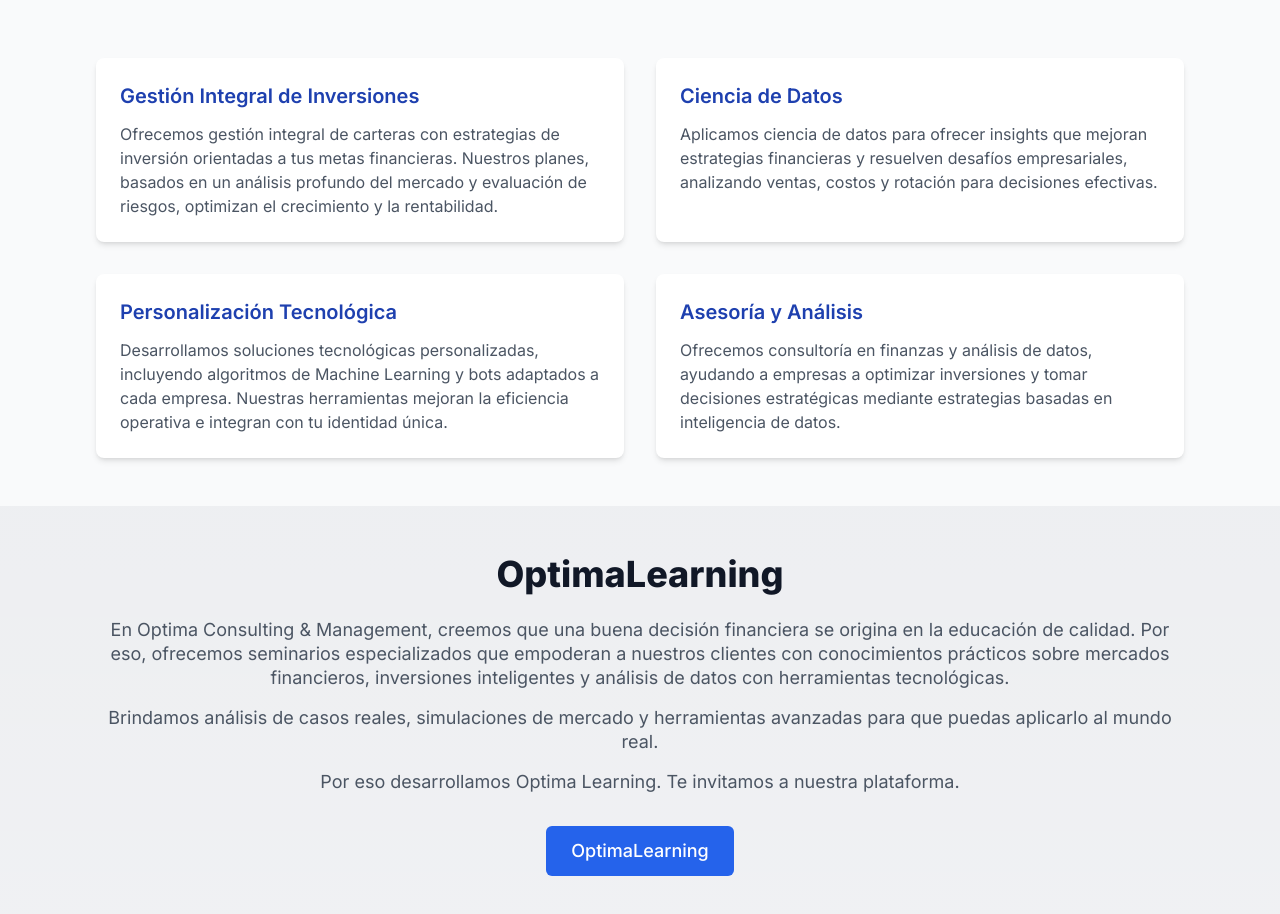
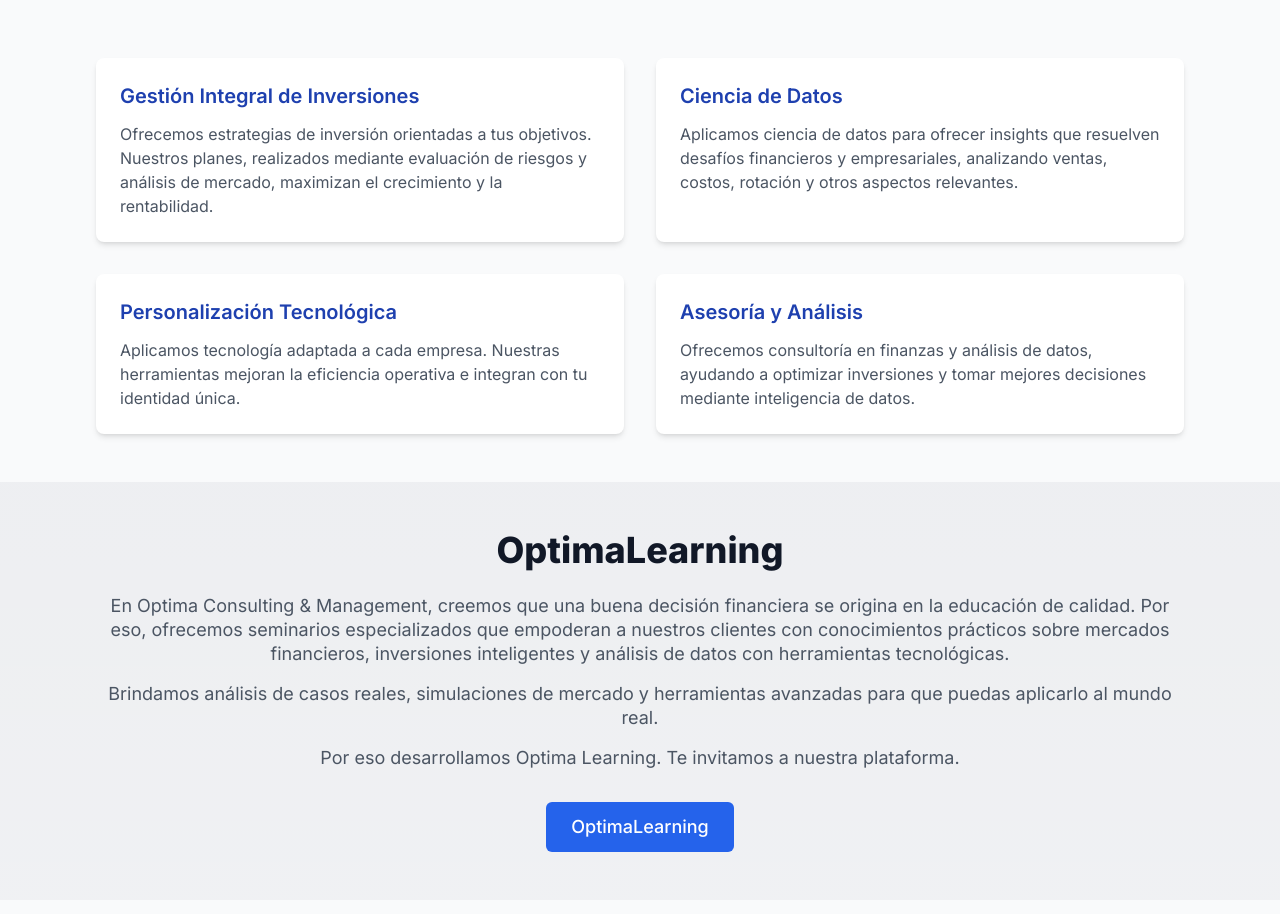
Before and after one commit to fedeheisemberg/Optima-Landing-Page, a Next.js app: page / in a window 1280 px wide. Shown: the part 1200-2114 px from the top of the page. Built offline with nearby package versions, Linux system fonts and the light colour scheme; no server answers.

Commit message:
new text

```diff
--- a/src/components/footer.js
+++ b/src/components/footer.js
@@ -33,7 +33,7 @@
               </a>
             </li>
             <li className="mb-2">
-              <a href="https://www.optimalearning.site/search" className="hover:text-primary-500">
+              <a href="https://www.optimalearning.site/search" target="_blank" rel="noopener noreferrer" className="hover:text-primary-500">
                 OptimaLearning
               </a>
             </li>
--- a/src/components/header/new.js
+++ b/src/components/header/new.js
@@ -86,6 +86,8 @@
             </a>
             <a
               href="https://www.optimalearning.site/search"
+              target="_blank"
+              rel="noopener noreferrer"
               className="px-3 py-2 text-sm font-medium text-gray-100 rounded-md hover:bg-gray-200 lg:mx-2 hover:text-gray-800"
             >
               OptimaLearning
@@ -144,6 +146,8 @@
           </a>
           <a
             href="https://www.optimalearning.site/search"
+            target="_blank"
+            rel="noopener noreferrer"
             className="block px-3 py-2 mt-4 text-sm font-medium text-gray-700 rounded-md hover:bg-gray-200 lg:mt-0 lg:inline-block"
           >
             OptimaLearning
--- a/src/components/what-we-do.js
+++ b/src/components/what-we-do.js
@@ -14,7 +14,7 @@
               Gestión Integral de Inversiones
             </h3>
             <p className="text-gray-600">
-            Ofrecemos gestión integral de carteras con estrategias de inversión orientadas a tus metas financieras. Nuestros planes, basados en un análisis profundo del mercado y evaluación de riesgos, optimizan el crecimiento y la rentabilidad.
+            Ofrecemos estrategias de inversión orientadas a tus objetivos. Nuestros planes, realizados mediante evaluación de riesgos y análisis de mercado, maximizan el crecimiento y la rentabilidad.
             </p>
           </div>
           {/* Nueva tarjeta 3 con contenido sobre ciencia de datos */}
@@ -23,7 +23,7 @@
               Ciencia de Datos
             </h3>
             <p className="text-gray-600">
-            Aplicamos ciencia de datos para ofrecer insights que mejoran estrategias financieras y resuelven desafíos empresariales, analizando ventas, costos y rotación para decisiones efectivas.
+            Aplicamos ciencia de datos para ofrecer insights que resuelven desafíos financieros y empresariales, analizando ventas, costos, rotación y otros aspectos relevantes.
             </p>
           </div>
           {/* Nueva tarjeta 4 con contenido sobre personalización tecnológica */}
@@ -32,7 +32,7 @@
               Personalización Tecnológica
             </h3>
             <p className="text-gray-600">
-            Desarrollamos soluciones tecnológicas personalizadas, incluyendo algoritmos de Machine Learning y bots adaptados a cada empresa. Nuestras herramientas mejoran la eficiencia operativa e integran con tu identidad única.
+            Aplicamos tecnología adaptada a cada empresa. Nuestras herramientas mejoran la eficiencia operativa e integran con tu identidad única.
             </p>
           </div>
           <div className="bg-white p-6 rounded-lg shadow-md hover:shadow-lg transition-shadow duration-300 ease-in-out">
@@ -40,7 +40,7 @@
               Asesoría y Análisis
            </h3>
            <p className="text-gray-600">
-           Ofrecemos consultoría en finanzas y análisis de datos, ayudando a empresas a optimizar inversiones y tomar decisiones estratégicas mediante estrategias basadas en inteligencia de datos.
+           Ofrecemos consultoría en finanzas y análisis de datos, ayudando a optimizar inversiones y tomar mejores decisiones mediante inteligencia de datos.
            </p>
           </div>
 
```
